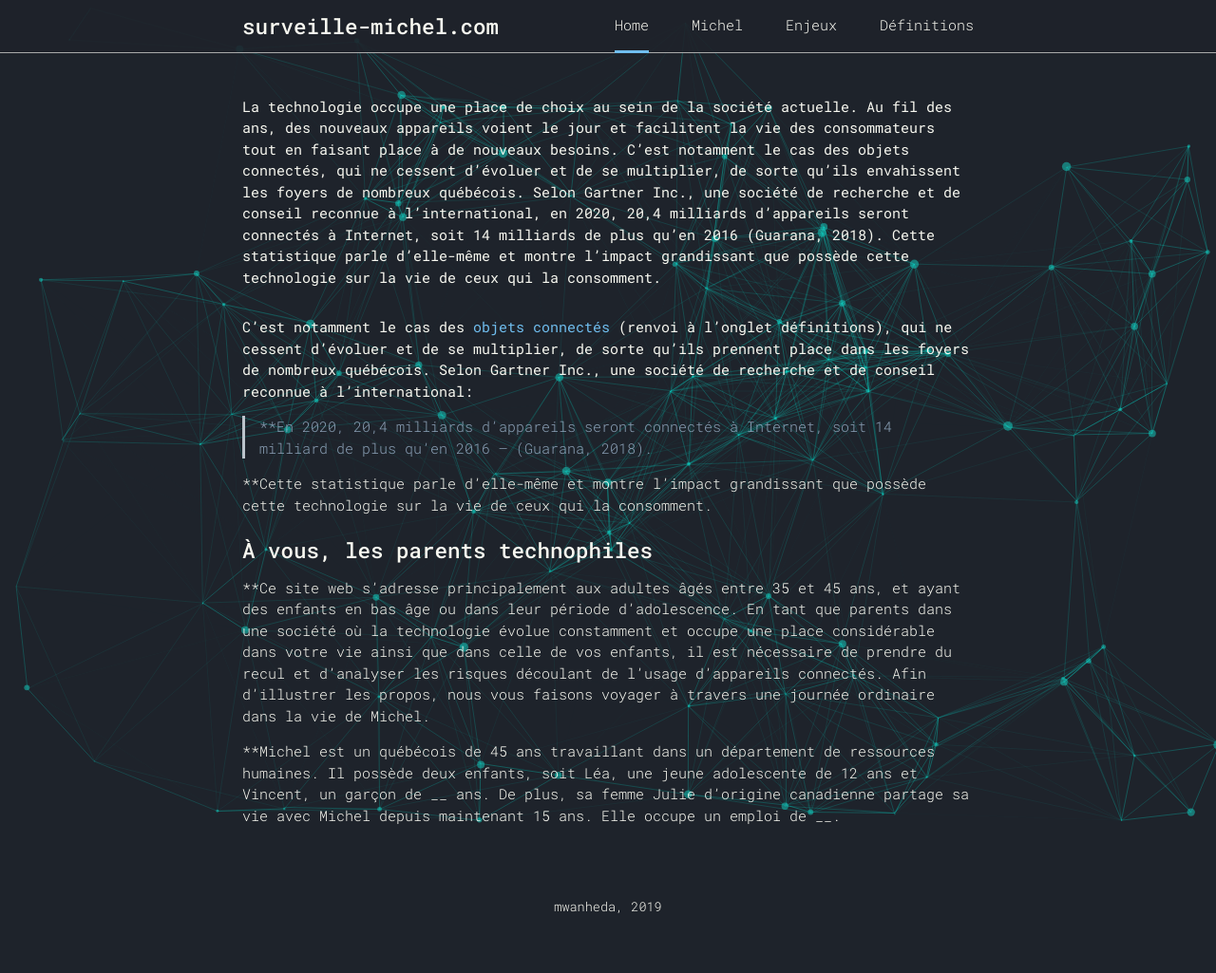
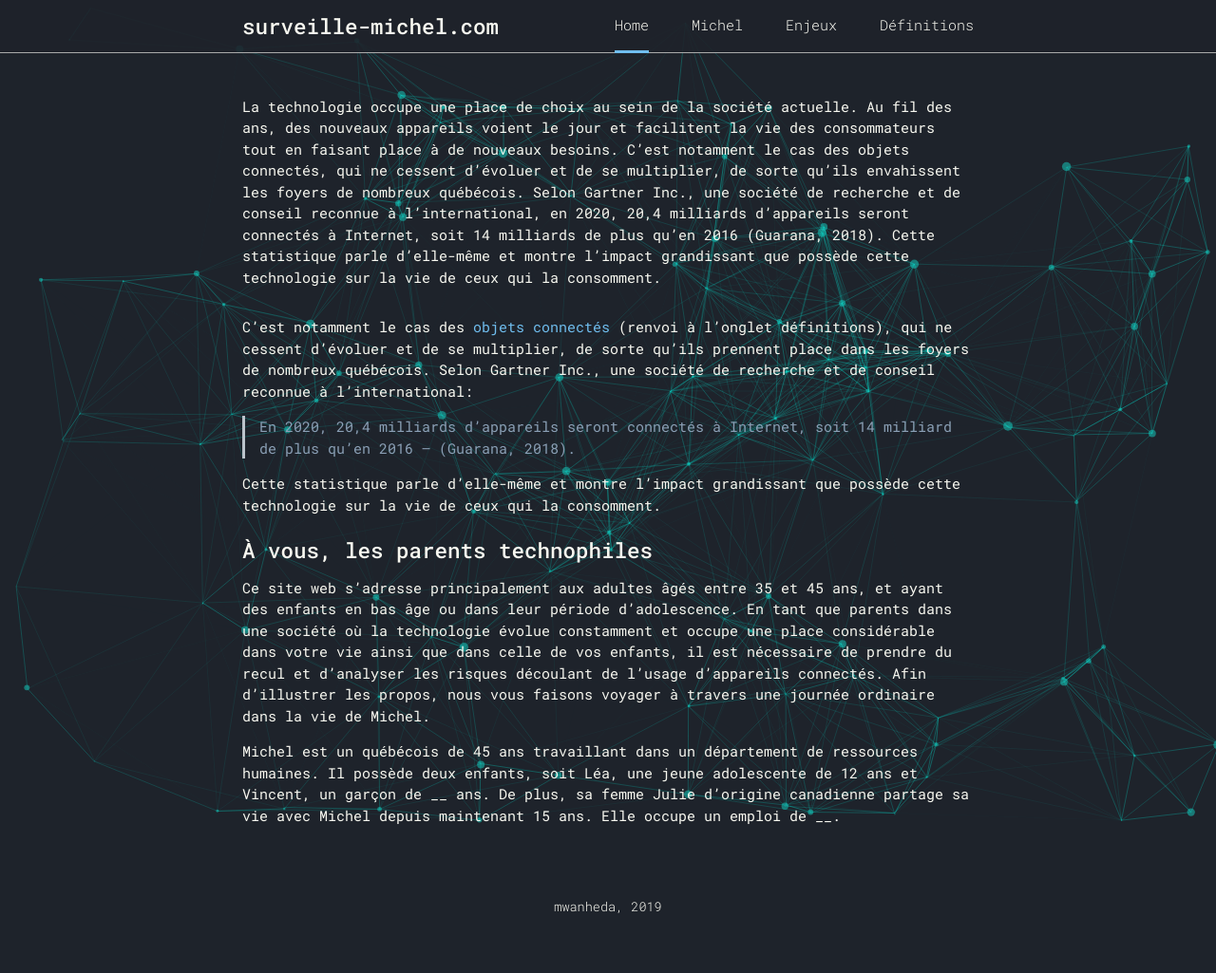
Before and after one commit to mwanheda/michel, a Jekyll site: the page built from index.md, in a window 1280 px wide. Shown: the whole page at 95% size. Built offline with Jekyll 4.4.1, drawn with Linux system fonts in a browser that asks for light colours.

```diff
--- a/index.md
+++ b/index.md
@@ -10,13 +10,13 @@ particles: true
 
 **C’est notamment le cas des [objets connectés]({{ site.baseurl }}/definitions) (renvoi à l’onglet définitions), qui ne cessent d’évoluer et de se multiplier, de sorte qu’ils prennent place dans les foyers de nombreux québécois. Selon Gartner Inc., une société de recherche et de conseil reconnue à l’international:**
 
-> **En 2020, 20,4 milliards d’appareils seront connectés à Internet, soit 14 milliard de plus qu’en 2016 — (Guarana, 2018).
+> **En 2020, 20,4 milliards d’appareils seront connectés à Internet, soit 14 milliard de plus qu’en 2016 — (Guarana, 2018).**
 
-**Cette statistique parle d’elle-même et montre l’impact grandissant que possède cette technologie sur la vie de ceux qui la consomment.
+**Cette statistique parle d’elle-même et montre l’impact grandissant que possède cette technologie sur la vie de ceux qui la consomment.**
 
 ## À vous, les parents technophiles
 
-**Ce site web s’adresse principalement aux adultes âgés entre 35 et 45 ans, et ayant des enfants en bas âge ou dans leur période d’adolescence. En tant que parents dans une société où la technologie évolue constamment et occupe une place considérable dans votre vie ainsi que dans celle de vos enfants, il est nécessaire de prendre du recul et d’analyser les risques découlant de l’usage d’appareils connectés. Afin d’illustrer les propos, nous vous faisons voyager à travers une journée ordinaire dans la vie de Michel.
+**Ce site web s’adresse principalement aux adultes âgés entre 35 et 45 ans, et ayant des enfants en bas âge ou dans leur période d’adolescence. En tant que parents dans une société où la technologie évolue constamment et occupe une place considérable dans votre vie ainsi que dans celle de vos enfants, il est nécessaire de prendre du recul et d’analyser les risques découlant de l’usage d’appareils connectés. Afin d’illustrer les propos, nous vous faisons voyager à travers une journée ordinaire dans la vie de Michel.**
 
-**Michel est un québécois de 45 ans travaillant dans un département de ressources humaines. Il possède deux enfants, soit Léa, une jeune adolescente de 12 ans et Vincent, un garçon de __ ans. De plus, sa femme Julie d’origine canadienne partage sa vie avec Michel depuis maintenant 15 ans. Elle occupe un emploi de __.
+**Michel est un québécois de 45 ans travaillant dans un département de ressources humaines. Il possède deux enfants, soit Léa, une jeune adolescente de 12 ans et Vincent, un garçon de __ ans. De plus, sa femme Julie d’origine canadienne partage sa vie avec Michel depuis maintenant 15 ans. Elle occupe un emploi de __.**
 </div>
```
